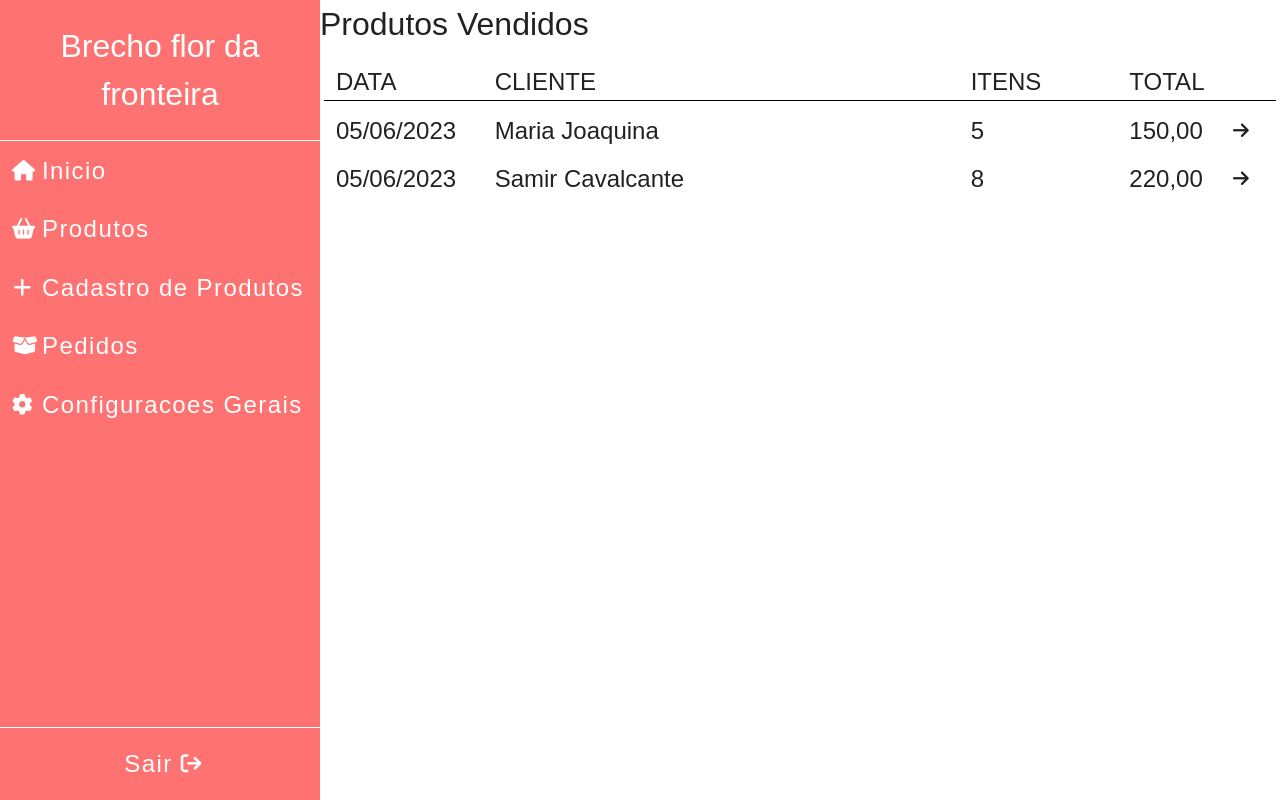
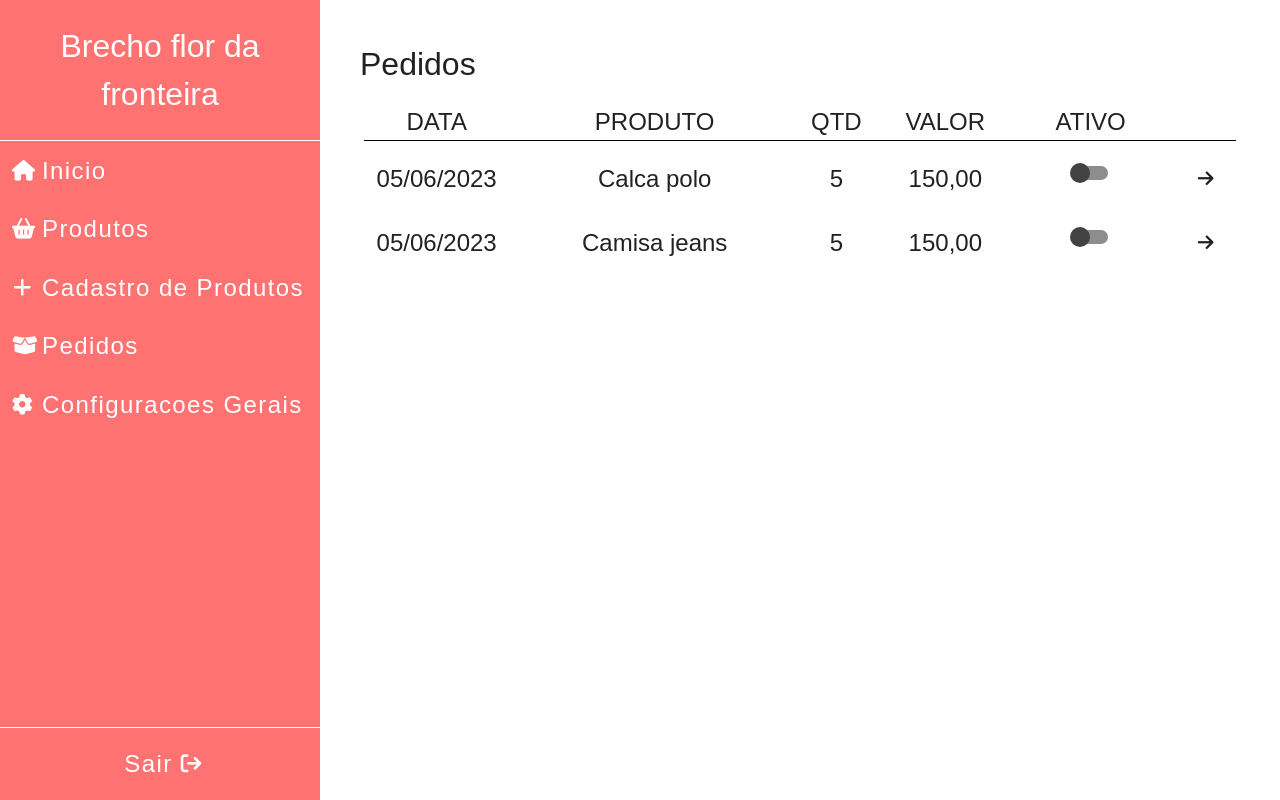
Before and after one commit to SamirCharleston/brecho-front-vue, a Vue app: page /produtos-vendidos in a window 1280 px wide. Built offline with nearby package versions, Linux system fonts and the light colour scheme; a web font is replaced by a local one.

Commit message:
salvando ; :

```diff
--- a/src/components/AskedProducts.vue
+++ b/src/components/AskedProducts.vue
@@ -1,9 +1,80 @@
 <template>
-    <v-container>
-        <p>Pedidos</p>
+    <v-container class="pa-10">
+        <h2 class="d-flex justify-start font-family font-title">Pedidos</h2>
+        <v-container>
+            <v-row>
+                <v-col :class="columnsStyle" :cols="columnsWidth[i]" v-for="name, i in columnsContent" :key="name">
+                    <p>{{ columnsContent[i] }}</p>
+                </v-col>
+            </v-row>
+            <v-row class="border-top">
+            </v-row>
+            <v-row v-for="dataClient, i in dataClients" :key="dataClient.id">
+                <v-col :class="columnsStyle" :cols="columnsWidth[0]" density="compact">
+                    {{ dataClients[i].date }}
+                </v-col>
+                <v-col :class="columnsStyle" :cols="columnsWidth[1]" density="compact">
+                    {{ dataClients[i].product }}
+                </v-col>
+                <v-col :class="columnsStyle" :cols="columnsWidth[2]" density="compact">
+                    {{ dataClients[i].quantity }}
+                </v-col>
+                <v-col :class="columnsStyle" :cols="columnsWidth[3]">
+                    <span class="more-space">{{ dataClients[i].amount }}</span>
+                </v-col>
+                <v-col>
+                    <v-switch :class="columnsStyle" :cols="columnsWidth[4]" color="#FF7272" density="compact" flat>
+                    </v-switch>
+                </v-col>
+                <v-col :class="columnsStyle" :cols="columnsWidth[5]" density="compact">
+                    <v-btn append-icon="fa-solid fa-arrow-right" class="rounded-cicle" flat>
+                    </v-btn>
+                </v-col>
+            </v-row>
+        </v-container>
     </v-container>
 </template>
+
 <script lang="ts">
+export default {
+    name: "SelledProducts",
+    data() {
+        return {
+            columnsContent: ["DATA", "PRODUTO", "QTD", "VALOR", "ATIVO", ""],
+            columnsWidth: ["2", "4", "1", "2", "2", "1"],
+            columnsStyle: "d-flex justify-center font-family font-size mb-0 pb-0 align-center",
+            dataClients: [{
+                id: "1",
+                date: "05/06/2023",
+                product: "Calca polo",
+                quantity: "5",
+                amount: "150,00",
+                active: true
+            },
+            {
+                id: "1",
+                date: "05/06/2023",
+                product: "Camisa jeans",
+                quantity: "5",
+                amount: "150,00",
+                active: true
+            }
+            ]
+        }
+    }
+}
 </script>
 
-<style lang="scss" scoped></style>
+<style lang="scss" scoped>
+.font-size {
+    font-size: 1.5em;
+}
+
+.border-top {
+    border-top: solid 1px black;
+}
+
+.more-space {
+    width: 70%;
+}
+</style>
--- a/src/components/SelledProducts.vue
+++ b/src/components/SelledProducts.vue
@@ -1,6 +1,6 @@
 <template>
-    <v-container>
-        <h2 class="d-flex justify-start font-family font-title">Produtos Vendidos</h2>
+    <v-container class="pa-10">
+        <h2 class="d-flex justify-start font-family font-title">Pedidos</h2>
         <v-container>
             <v-row>
                 <v-col :class="columnsStyle" :cols="columnsWidth[i]" v-for="name, i in columnsContent" :key="name">
--- a/src/components/SideBar.vue
+++ b/src/components/SideBar.vue
@@ -7,7 +7,7 @@
             <div class="d-flex flex-column justify-space-evenly w-100 h-50">
                 <RouterLink :to="routerLinks[i]" class="d-flex flex-column justify-space-evenly w-100 h-100 decoration-off"
                     v-for="button, i in buttons" :key="button">
-                    <v-btn class="d-flex justify-start button grow  rounded-0" :prepend-icon="iconButtons[i]" flat>
+                    <v-btn class="d-flex justify-start button grow rounded-0" :prepend-icon="iconButtons[i]" flat>
                         <span class="font-size">{{ button }}</span>
                     </v-btn>
                 </RouterLink>
--- a/src/router/index.ts
+++ b/src/router/index.ts
@@ -5,7 +5,7 @@ const routes: Array<RouteRecordRaw> = [
   {
     path: '/produtos-vendidos',
     name: 'produtos-vendidos',
-    component: () => import('@/components/SelledProducts.vue')
+    component: () => import('@/components/AskedProducts.vue')
   },
   {
     path: '/cadastrar-produtos',
@@ -15,7 +15,7 @@ const routes: Array<RouteRecordRaw> = [
   {
     path: '/pedidos',
     name: 'pedidos',
-    component: () => import('@/components/AskedProducts.vue')
+    component: () => import('@/components/SelledProducts.vue')
   },
   {
     path: '/configuracoes',
```
